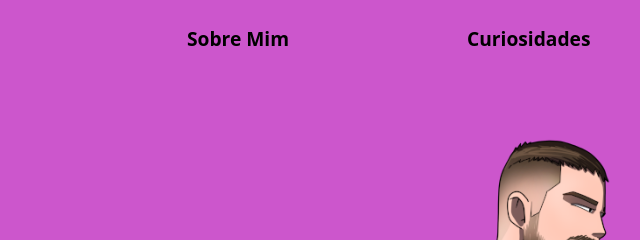
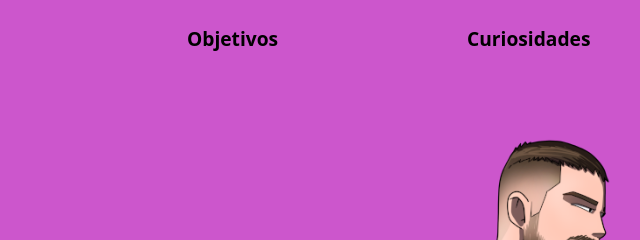
Before and after one commit to igorvalencio/Portfolio, a plain HTML site: page codigos/inicio.html in a window 1280 px wide. Shown: the top 240 px of the page, 553-1193 px from the left. Drawn offline with Linux system fonts and the light colour scheme.

Commit message:
Mudança nos nomes principais

```diff
--- a/codigos/inicio.html
+++ b/codigos/inicio.html
@@ -13,7 +13,7 @@
         <nav>
         <a class="inicio" href="inicio.html">Início</a>
         <a class= "projetos" href="../codigos/projetos.html">Projetos</a>
-        <a class= "sobreMim" href="../codigos/sobreMim.html">Sobre Mim</a>
+        <a class= "Objetivos" href="../codigos/Objetivos.html">Objetivos</a>
         <a class= "curiosidades" href="../codigos/curiosidades.html">Curiosidades</a>
         </nav>
         <div class="linha">
@@ -24,11 +24,16 @@
 
     </div>
     <picture>
-        <source media="(max-width:800px)" srcset="CamisaPreta400.png">
-        <img src="../midias/CamisaPreta400.png" alt="Perfil Igor">
+
+            <source media="(max-width:800px)" srcset="CamisaPreta400.png">
+            <img src="../midias/CamisaPreta400.png" alt="Perfil Igor">
+
     </picture>
+
     <h1 class="basico">Olá, me chamo Igor Neves.</h1>
     <h3>Desenvolvedor Júnior.</h3>
+
+
 
 
     <footer>
--- a/codigos/style.css
+++ b/codigos/style.css
@@ -43,7 +43,7 @@
             left: 470px;
         }
 
-        a.sobreMim{
+        a.Objetivos{
             position: absolute;
             top: 10px;
             left: 740px;
@@ -85,6 +85,7 @@
 
 
    img{
+
     display: block;
     max-width: 350px;
     position: absolute;
```
Also changed, not shown: codigos/Objetivos.html (renamed from codigos/sobreMim.html).
